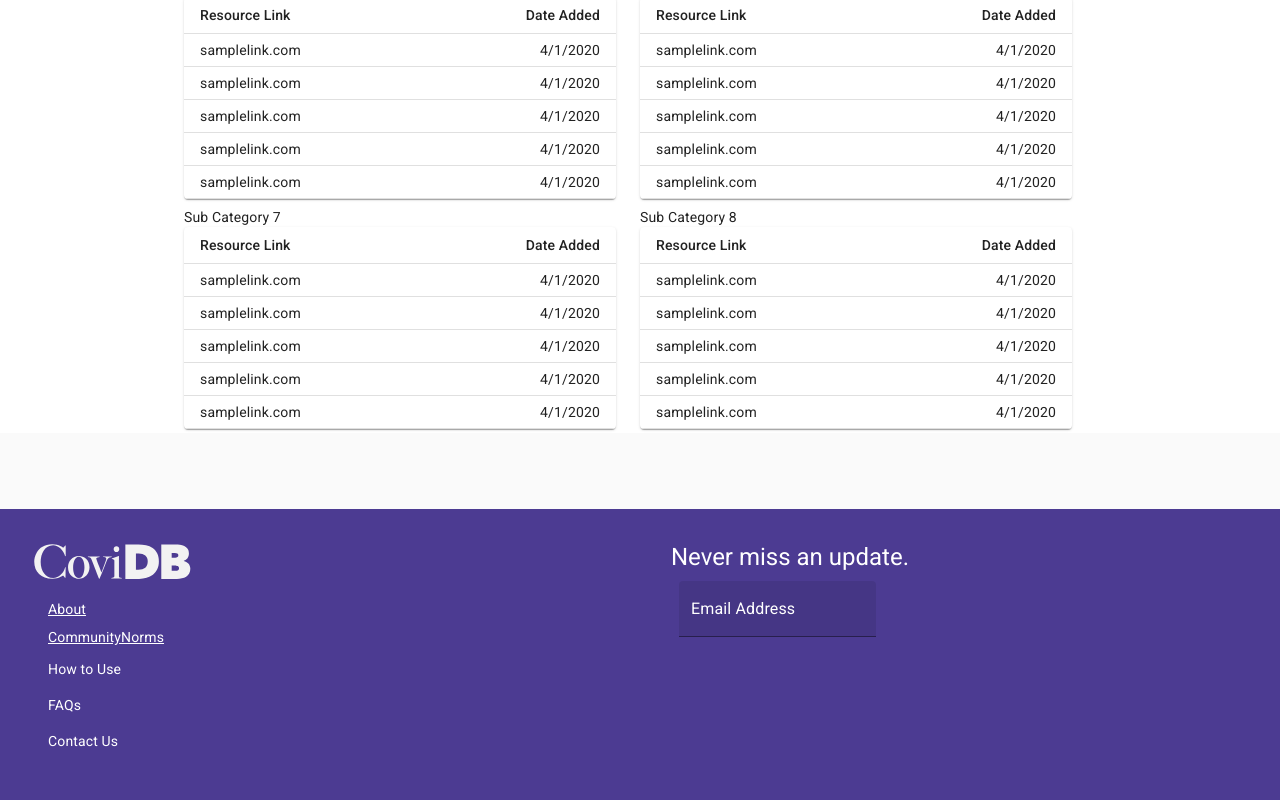
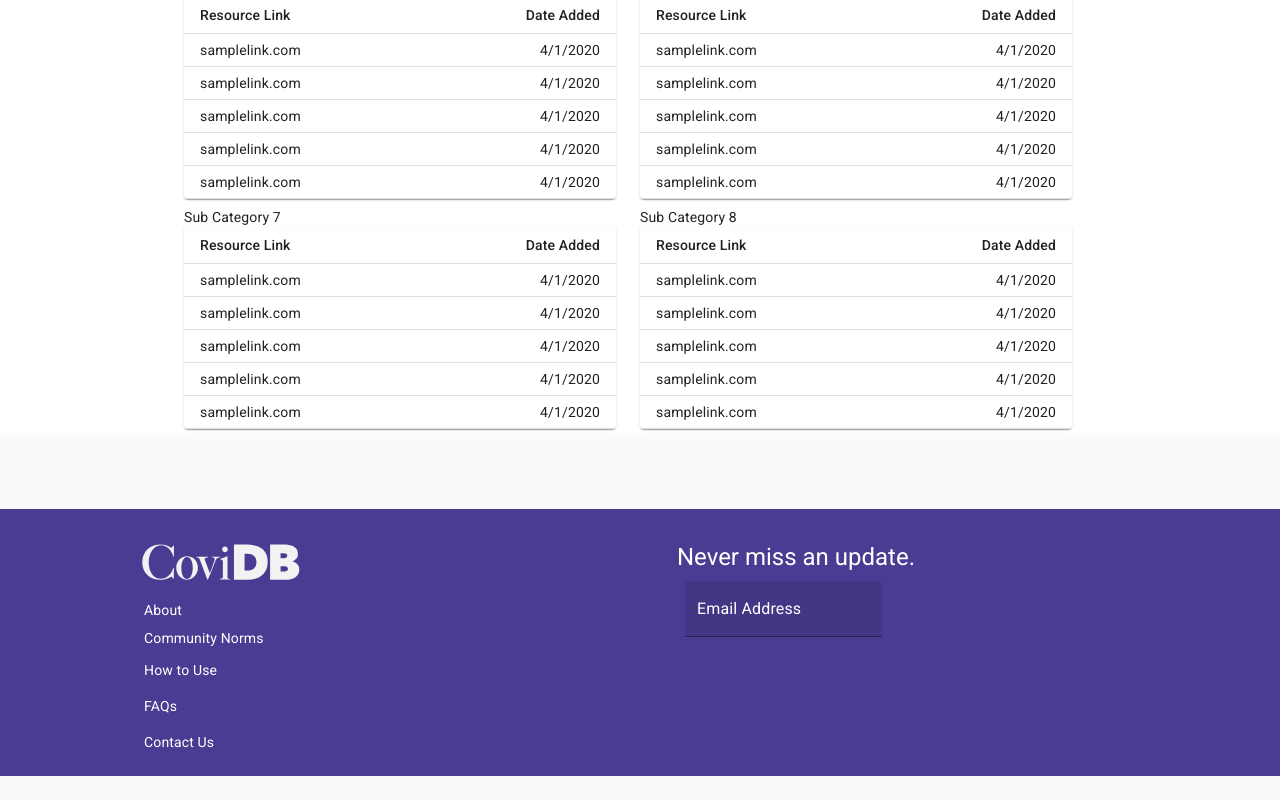
Before and after one commit to kevin20841/covidb-app, a React (Create React App) app: page /section in a window 1280 px wide. Shown: the part 547-1347 px from the top of the page. After the commit the page ends 1323 px from the top, so only its background shows below. Built offline with nearby package versions, Linux system fonts and the light colour scheme.

Commit message:
Fixing footer (in progress)

```diff
--- a/src/StickyFooter.js
+++ b/src/StickyFooter.js
@@ -47,8 +47,14 @@ const useStyles = makeStyles((theme) => ({
     color: "#FFFFFF",
   },
   bottomLink:{
-    color: '#FFFFFF'
+    color: '#FFFFFF',
+    textDecoration: 'none',
+    '&:hover': {
+      color: 'white',
+      textDecoration: 'none',
+    }
   },
+
 }));
 
 export default function StickyFooter() {
@@ -58,23 +64,21 @@ export default function StickyFooter() {
     <div className={classes.root}>
       <CssBaseline />
       <div style={{ width: '100%' }}>
-        <Box display="flex" flexDirection="row" p={1} bgcolor="#4C3B92" p={4}>
+        <div style={{alignContent:"center", backgroundColor:"#4C3B92", paddingLeft:"80", paddingRight:"80"}}>
+        <Box display="flex" flexDirection="row" p={1} bgcolor="#4C3B92" paddingLeft={16} paddingRight={16} paddingTop={4} paddingBottom={"4"}>
           <Box flexGrow={1} flexDirection="column">
-            <Box>
-              <img src={logo_white} width="25%" height="25%"/>
+            <Box marginLeft="12px">
+              <img src={logo_white} width="30%" height="30%"/>
             </Box>
             <Box>
             <div className={classes.list}>
+
               <List dense="true">
-                  <ListItem>
-                    <a s href={"./About"} className={classes.bottomLink}>
-                        About
-                    </a>
+                  <ListItem >
+                  <Link href="./About" className={classes.bottomLink}>About</Link>
                   </ListItem>
                   <ListItem>
-                    <a s href={"./CommunityNorms"} className={classes.bottomLink}>
-                        CommunityNorms
-                    </a>
+                  <Link href="./CommunityNorms" className={classes.bottomLink}>Community Norms</Link>
                   </ListItem>
                   <ListItem>
                     <ListItemText
@@ -112,6 +116,7 @@ export default function StickyFooter() {
             </form>
           </Box>
         </Box>
+        </div>
       </div>
     </div>
   );
```
